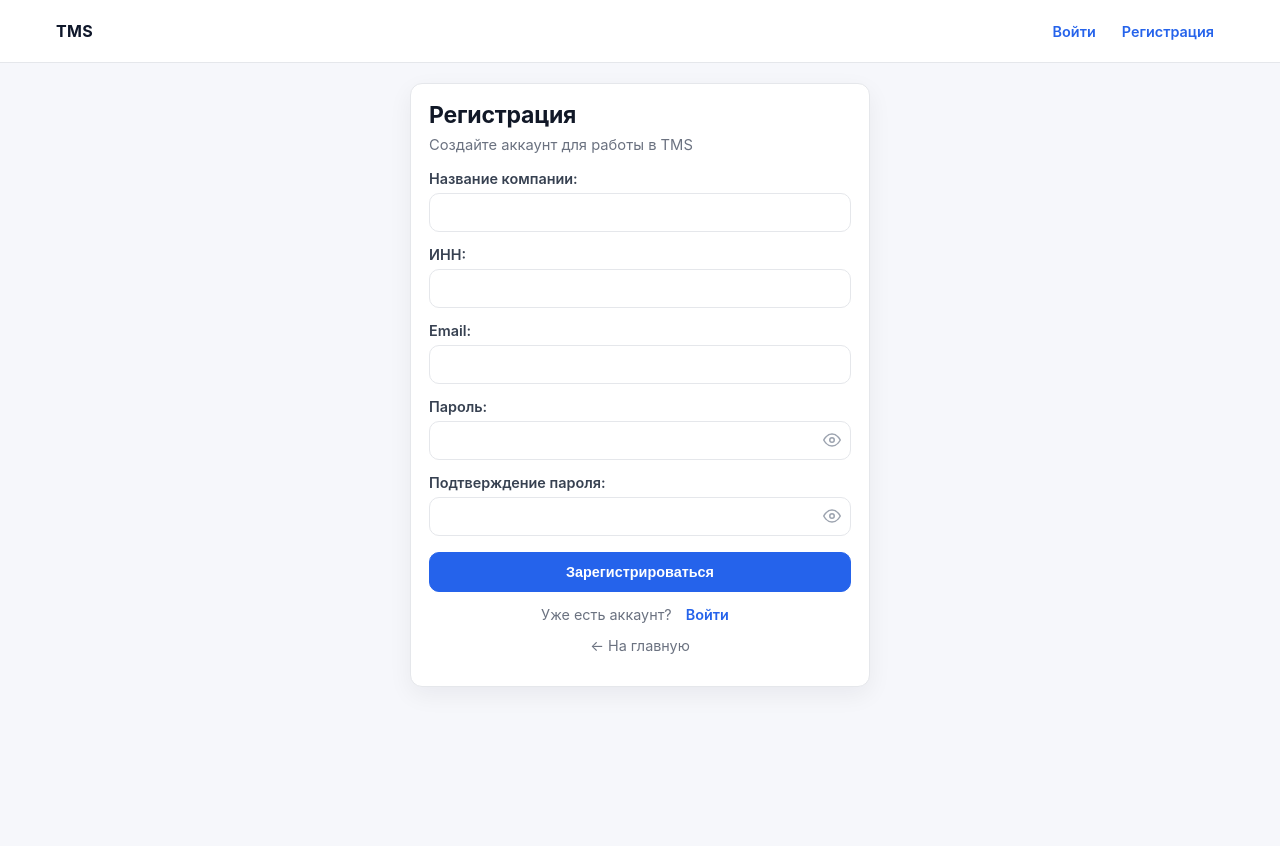
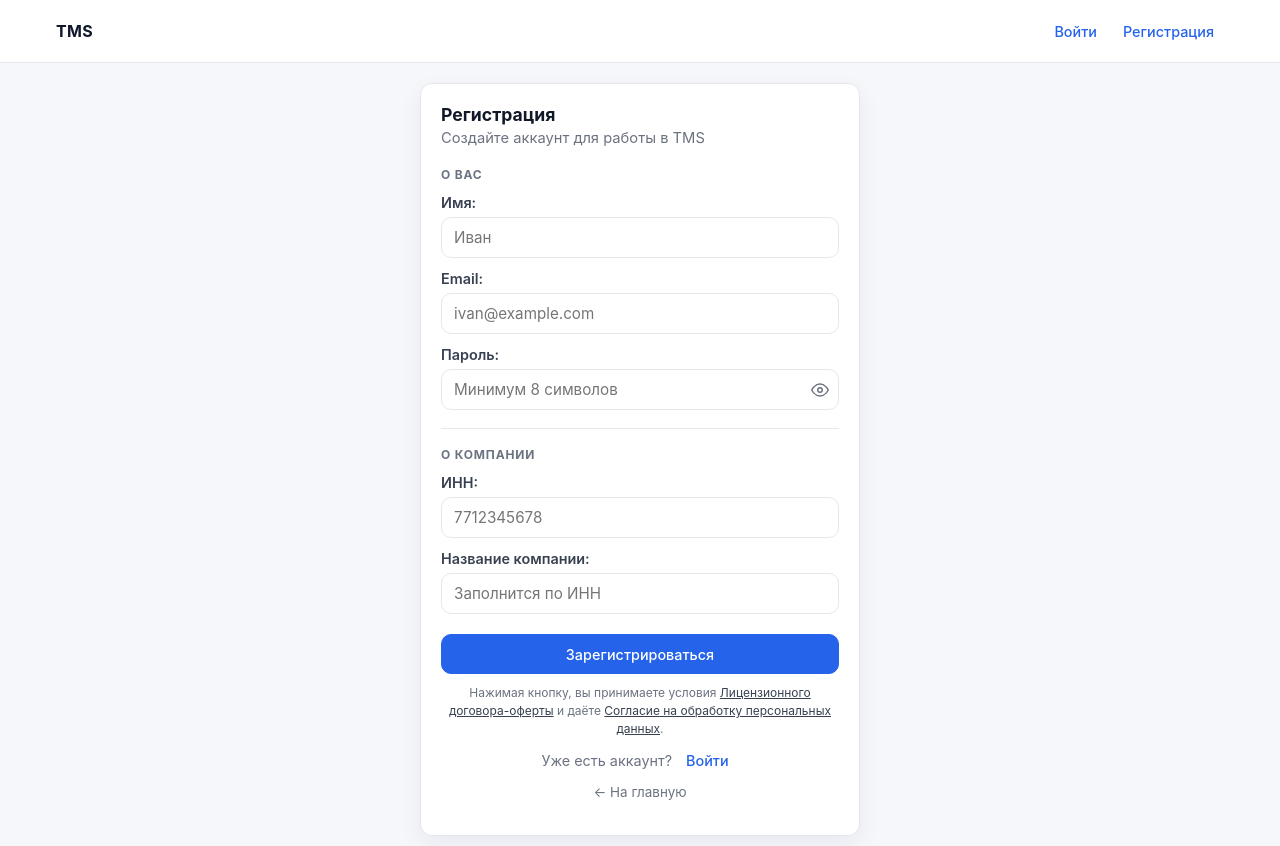
Before and after one commit to A-strata/transdoki, a Django app: page /accounts/register/ in a window 1280 px wide. Run offline with Django 5.2, Linux system fonts and the light colour scheme; parts of the project's set-up code (start-up, migrations or seed data) failed here and were passed over.

Commit message:
accounts: доработка формы регистрации, общие стили форм в forms.css
- Убрано поле подтверждения пароля, добавлен глазок через password_toggle.js
- Добавлено поле «Имя» (first_name) — сохраняется в User.first_name
- Форма разбита на два блока: «О вас» и «О компании» с hr-разделителем
- Автоподстановка названия компании по ИНН (Dadata, oninput + спиннер)
- Приветствие в навбаре: first_name с fallback на username
- Текст оферты под кнопкой регистрации
- static/css/forms.css переписан под текущую дизайн-систему,
  подключён в base.html; дубли удалены из register.html
- docs/ui-guide.md: обновлён раздел 7 — CSS/JS во внешних файлах

Co-Authored-By: Claude Sonnet 4.6 <noreply@anthropic.com>

```diff
--- a/accounts/forms.py
+++ b/accounts/forms.py
@@ -13,26 +13,32 @@ from .services import create_account_user_by_admin, register_account_with_owner
 
 
 class AccountRegistrationForm(forms.Form):
-    company_name = forms.CharField(
-        label="Название компании",
-        max_length=200,
+    # Блок 1: О вас
+    first_name = forms.CharField(
+        label="Имя",
+        max_length=150,
+        widget=forms.TextInput(attrs={"placeholder": "Иван"}),
     )
+    email = forms.EmailField(
+        label="Email",
+        max_length=150,
+        widget=forms.EmailInput(attrs={"placeholder": "ivan@example.com"}),
+    )
+    password1 = forms.CharField(
+        label="Пароль",
+        widget=forms.PasswordInput(attrs={"placeholder": "Минимум 8 символов"}),
+    )
+    # Блок 2: О компании
     inn = forms.CharField(
         label="ИНН",
         max_length=12,
         validators=[validate_inn],
+        widget=forms.TextInput(attrs={"placeholder": "7712345678", "inputmode": "numeric"}),
     )
-    email = forms.EmailField(
-        label="Email",
-        max_length=150,
-    )
-    password1 = forms.CharField(
-        label="Пароль",
-        widget=forms.PasswordInput,
-    )
-    password2 = forms.CharField(
-        label="Подтверждение пароля",
-        widget=forms.PasswordInput,
+    company_name = forms.CharField(
+        label="Название компании",
+        max_length=200,
+        widget=forms.TextInput(attrs={"placeholder": "Заполнится по ИНН"}),
     )
 
     def clean_email(self):
@@ -57,25 +63,18 @@ class AccountRegistrationForm(forms.Form):
 
         return inn
 
-    def clean(self):
-        cleaned_data = super().clean()
-        password1 = cleaned_data.get("password1")
-        password2 = cleaned_data.get("password2")
-
-        if password1 and password2 and password1 != password2:
-            self.add_error("password2", "Пароли не совпадают.")
-            return cleaned_data
-
-        if password1:
+    def clean_password1(self):
+        password = self.cleaned_data.get("password1")
+        if password:
             try:
-                validate_password(password1)
+                validate_password(password)
             except ValidationError as e:
-                self.add_error("password1", e)
-
-        return cleaned_data
+                raise ValidationError(e.messages)
+        return password
 
     def save(self):
         return register_account_with_owner(
+            first_name=self.cleaned_data["first_name"],
             company_name=self.cleaned_data["company_name"],
             inn=self.cleaned_data["inn"],
             email=self.cleaned_data["email"],
--- a/accounts/services.py
+++ b/accounts/services.py
@@ -42,6 +42,7 @@ def _generate_temp_password(length: int = 10) -> str:
 @transaction.atomic
 def register_account_with_owner(
     *,
+    first_name: str,
     company_name: str,
     inn: str,
     email: str,
@@ -61,6 +62,7 @@ def register_account_with_owner(
         username=normalized_email,
         email=normalized_email,
         password=password,
+        first_name=first_name.strip(),
     )
 
     account = Account.objects.create(
--- a/accounts/templates/accounts/register.html
+++ b/accounts/templates/accounts/register.html
@@ -4,161 +4,76 @@
 {% block content %}
 <style>
     .auth-page {
-        max-width: 460px;
+        max-width: 440px;
         margin: 0 auto;
         padding-top: 12px;
     }
 
     .auth-card {
-        background: #fff;
-        border: 1px solid #e5e7eb;
-        border-radius: 12px;
-        box-shadow: 0 8px 24px rgba(15, 23, 42, 0.06);
-        padding: 18px;
+        background: var(--surface);
+        border: 1px solid var(--border);
+        border-radius: var(--radius);
+        box-shadow: var(--shadow);
+        padding: 20px;
     }
 
     .auth-title {
-        margin: 0 0 6px;
-        font-size: clamp(1.2rem, 1.8vw, 1.5rem);
-        line-height: 1.2;
-        letter-spacing: -0.01em;
+        margin: 0 0 4px;
+        font-size: 1.1rem;
+        font-weight: 700;
+        color: var(--text);
     }
 
     .auth-subtitle {
-        margin: 0 0 14px;
-        color: #6b7280;
+        margin: 0 0 20px;
+        color: var(--muted);
         font-size: 0.92rem;
     }
 
-    .form-errors {
-        margin-bottom: 12px;
-        padding: 10px 12px;
-        background: #fef2f2;
-        border: 1px solid #fecaca;
-        border-radius: 10px;
+    /* Заголовки секций */
+    .section-label {
+        margin: 0 0 12px;
+        font-size: 0.75rem;
+        font-weight: 700;
+        text-transform: uppercase;
+        letter-spacing: 0.07em;
+        color: var(--muted);
     }
 
-    .form-errors p {
-        margin: 0;
-        color: #991b1b;
-        font-size: 0.88rem;
+    /* Разделитель между секциями */
+    .divider {
+        border: none;
+        border-top: 1px solid var(--border);
+        margin: 18px 0;
     }
 
-    .form-errors p + p {
-        margin-top: 6px;
+    /* ИНН: спиннер и подсказка */
+    .inn-wrap { position: relative; }
+    .inn-wrap input { padding-right: 34px; }
+
+    .inn-spinner {
+        position: absolute;
+        right: 10px;
+        top: 50%;
+        transform: translateY(-50%);
+        display: none;
+        color: var(--muted);
     }
 
-    .field {
-        margin-bottom: 12px;
+    .inn-spinner.active { display: block; }
+
+    .autofill-hint {
+        display: none;
+        margin-top: 4px;
+        font-size: 0.84rem;
+        color: var(--muted);
     }
 
-    .field:last-of-type {
-        margin-bottom: 0;
-    }
+    .autofill-hint.visible { display: block; }
 
-    .field label {
-        display: inline-block;
-        margin-bottom: 6px;
-        font-size: 0.9rem;
-        font-weight: 600;
-        color: #374151;
-    }
-
-    .field input,
-    .field select,
-    .field textarea {
-        width: 100%;
-        border: 1px solid #e5e7eb;
-        border-radius: 10px;
-        background: #fff;
-        color: #111827;
-        padding: 10px 12px;
-        font-size: 0.95rem;
-        transition: border-color .2s ease, box-shadow .2s ease;
-        box-sizing: border-box;
-    }
-
-    .field input:focus,
-    .field select:focus,
-    .field textarea:focus {
-        outline: none;
-        border-color: #2563eb;
-        box-shadow: 0 0 0 3px rgba(37, 99, 235, 0.15);
-    }
-
-    .helptext {
-        display: block;
-        margin-top: 6px;
-        color: #6b7280;
-        font-size: 0.82rem;
-        line-height: 1.35;
-    }
-
-    .errorlist {
-        list-style: none;
-        margin: 6px 0 0;
-        padding: 0;
-    }
-
-    .errorlist li {
-        color: #991b1b;
-        font-size: 0.83rem;
-        line-height: 1.3;
-    }
-
-    .auth-actions {
-        display: flex;
-        gap: 10px;
-        margin-top: 16px;
-    }
-
-    .tms-btn {
-        width: 100%;
-        min-height: 40px;
-        border-radius: 10px;
-        border: 1px solid transparent;
-        padding: 0 14px;
-        font-size: 0.9rem;
-        font-weight: 600;
-        cursor: pointer;
-        transition: background .2s ease, border-color .2s ease;
-    }
-
-    .tms-btn-primary {
-        background: #2563eb;
-        border-color: #2563eb;
-        color: #fff;
-    }
-
-    .tms-btn-primary:hover {
-        background: #1d4ed8;
-        border-color: #1d4ed8;
-    }
-
-    .auth-footer {
-        margin-top: 14px;
-        color: #6b7280;
-        font-size: 0.9rem;
-        text-align: center;
-    }
-
-    .auth-link {
-        color: #2563eb;
-        font-weight: 600;
-        text-decoration: none;
-    }
-
-    .auth-link:hover {
-        text-decoration: underline;
-    }
-
-    .pwd-wrap {
-        position: relative;
-    }
-
-    .pwd-wrap input {
-        padding-right: 40px;
-    }
+    /* Глазок (для password_toggle.js) */
+    .pwd-wrap { position: relative; }
+    .pwd-wrap input { padding-right: 40px; }
 
     .pwd-toggle {
         position: absolute;
@@ -169,20 +84,74 @@
         border: none;
         padding: 0;
         cursor: pointer;
-        color: #9ca3af;
+        color: var(--muted);
         display: flex;
         align-items: center;
         line-height: 1;
     }
 
-    .pwd-toggle:hover {
-        color: #374151;
+    .pwd-toggle:hover { color: var(--text); }
+
+    /* Кнопка и оферта */
+    .auth-actions { margin-top: 20px; }
+
+    .tms-btn {
+        width: 100%;
+        min-height: 40px;
+        border-radius: var(--radius-sm);
+        border: 1px solid transparent;
+        padding: 0 14px;
+        font-size: 0.9rem;
+        font-weight: 500;
+        font-family: inherit;
+        cursor: pointer;
+        transition: background .15s, border-color .15s;
     }
 
+    .tms-btn-primary {
+        background: var(--primary);
+        border-color: var(--primary);
+        color: #fff;
+    }
+
+    .tms-btn-primary:hover {
+        background: var(--primary-hover);
+        border-color: var(--primary-hover);
+    }
+
+    .oferta-text {
+        margin: 10px 0 0;
+        font-size: 0.75rem;
+        color: var(--muted);
+        line-height: 1.5;
+        text-align: center;
+    }
+
+    .oferta-text a {
+        color: #374151;
+        text-decoration: underline;
+    }
+
+    .oferta-text a:hover { color: var(--text); }
+
+    /* Футер карточки */
+    .auth-footer {
+        margin-top: 14px;
+        color: var(--muted);
+        font-size: 0.9rem;
+        text-align: center;
+    }
+
+    .auth-link {
+        color: var(--primary);
+        font-weight: 500;
+        text-decoration: none;
+    }
+
+    .auth-link:hover { text-decoration: underline; }
+
     @media (max-width: 520px) {
-        .auth-card {
-            padding: 14px;
-        }
+        .auth-card { padding: 16px; }
     }
 </style>
 
@@ -202,28 +171,70 @@
                 </div>
             {% endif %}
 
-            {% for field in form %}
-                <div class="field">
-                    {{ field.label_tag }}
-                    {{ field }}
-                    {% if field.help_text %}
-                        <small class="helptext">{{ field.help_text|safe }}</small>
-                    {% endif %}
-                    {{ field.errors }}
+            <p class="section-label">О вас</p>
+
+            <div class="field">
+                {{ form.first_name.label_tag }}
+                {{ form.first_name }}
+                {{ form.first_name.errors }}
+            </div>
+            <div class="field">
+                {{ form.email.label_tag }}
+                {{ form.email }}
+                {{ form.email.errors }}
+            </div>
+            <div class="field">
+                {{ form.password1.label_tag }}
+                {{ form.password1 }}
+                {% if form.password1.help_text %}
+                    <small class="helptext">{{ form.password1.help_text|safe }}</small>
+                {% endif %}
+                {{ form.password1.errors }}
+            </div>
+
+            <hr class="divider">
+
+            <p class="section-label">О компании</p>
+
+            <div class="field">
+                {{ form.inn.label_tag }}
+                <div class="inn-wrap">
+                    {{ form.inn }}
+                    <svg class="inn-spinner" id="inn-spin" width="16" height="16" viewBox="0 0 16 16" fill="none">
+                        <circle cx="8" cy="8" r="6" stroke="#e5e7eb" stroke-width="2"/>
+                        <path d="M8 2a6 6 0 0 1 6 6" stroke="#2563eb" stroke-width="2" stroke-linecap="round">
+                            <animateTransform attributeName="transform" type="rotate"
+                                from="0 8 8" to="360 8 8" dur=".7s" repeatCount="indefinite"/>
+                        </path>
+                    </svg>
                 </div>
-            {% endfor %}
+                <span class="autofill-hint" id="autofill-hint">Название заполнится автоматически</span>
+                {{ form.inn.errors }}
+            </div>
+            <div class="field">
+                {{ form.company_name.label_tag }}
+                {{ form.company_name }}
+                {{ form.company_name.errors }}
+            </div>
 
             <div class="auth-actions">
-                <button type="submit" class="tms-btn tms-btn-primary">Зарегистрироваться</button>
+                <button type="submit" class="tms-btn tms-btn-primary"
+                        data-loading-text="Регистрация...">Зарегистрироваться</button>
             </div>
+            <p class="oferta-text">
+                Нажимая кнопку, вы принимаете условия
+                <a href="#">Лицензионного договора-оферты</a>
+                и даёте
+                <a href="#">Согласие на обработку персональных данных</a>.
+            </p>
         </form>
 
         <p class="auth-footer">
             Уже есть аккаунт?
             <a href="{% url 'login' %}" class="auth-link">Войти</a>
         </p>
-        <p class="auth-footer" style="margin-top: 8px;">
-            <a href="{% url 'home' %}" class="auth-link" style="font-weight: 400; color: #6b7280;">← На главную</a>
+        <p class="auth-footer" style="margin-top: 6px;">
+            <a href="{% url 'home' %}" style="font-size: 0.84rem; color: var(--muted);">← На главную</a>
         </p>
     </div>
 </section>
@@ -231,4 +242,60 @@
 
 {% block extra_js %}
 <script src="{% static 'js/password_toggle.js' %}"></script>
+<script>
+(function () {
+    var innInput = document.getElementById('id_inn');
+    var nameInput = document.getElementById('id_company_name');
+    var hint = document.getElementById('autofill-hint');
+    var spin = document.getElementById('inn-spin');
+    if (!innInput || !nameInput) return;
+
+    var timer = null;
+    var autofilled = false;
+
+    innInput.addEventListener('input', function () {
+        var digits = this.value.replace(/\D/g, '');
+        if (this.value !== digits) this.value = digits;
+
+        clearTimeout(timer);
+        spin.classList.remove('active');
+        hint.classList.remove('visible');
+
+        if (digits.length < 10) {
+            if (autofilled) {
+                nameInput.value = '';
+                autofilled = false;
+            }
+            return;
+        }
+
+        hint.classList.add('visible');
+        spin.classList.add('active');
+        nameInput.placeholder = 'Загружаем…';
+
+        timer = setTimeout(function () {
+            fetch('{% url "organizations:api_suggestions_by_inn" %}?inn=' + encodeURIComponent(digits))
+                .then(function (r) { return r.ok ? r.json() : null; })
+                .then(function (data) {
+                    spin.classList.remove('active');
+                    hint.classList.remove('visible');
+                    nameInput.placeholder = 'Заполнится по ИНН';
+                    if (data && data.short_name) {
+                        nameInput.value = data.short_name;
+                        autofilled = true;
+                    }
+                })
+                .catch(function () {
+                    spin.classList.remove('active');
+                    hint.classList.remove('visible');
+                    nameInput.placeholder = 'Заполнится по ИНН';
+                });
+        }, 600);
+    });
+
+    nameInput.addEventListener('input', function () {
+        autofilled = false;
+    });
+})();
+</script>
 {% endblock %}
--- a/static/css/forms.css
+++ b/static/css/forms.css
@@ -1,127 +1,96 @@
-form p {
-    margin-bottom: 1rem;
+/*
+ * Общие стили компонентов форм.
+ * Подключается в base.html и применяется ко всем шаблонам.
+ *
+ * Использует CSS-переменные из :root (base.html):
+ * --surface, --border, --text, --muted, --primary, --radius-sm
+ */
+
+/* Обёртка поля */
+.field {
+    margin-bottom: 12px;
+    min-width: 0;
 }
 
-form input, form select, form textarea {
-    width: 300px;
-    padding: 8px;
-    border: 1px solid #ccc;
-    border-radius: 4px;
-    font-size: 14px;
+.field:last-of-type {
+    margin-bottom: 0;
+}
+
+/* Метка */
+.field label {
+    display: block;
+    margin-bottom: 6px;
+    font-size: 0.9rem;
+    font-weight: 600;
+    color: #374151;
+}
+
+/* Элементы ввода */
+.field input,
+.field select,
+.field textarea {
+    width: 100%;
+    border: 1px solid var(--border);
+    border-radius: var(--radius-sm);
+    background: var(--surface);
+    color: var(--text);
+    padding: 10px 12px;
+    font-size: 0.95rem;
+    font-family: inherit;
+    transition: border-color .2s ease, box-shadow .2s ease;
     box-sizing: border-box;
 }
 
-form label {
-    display: block;
-    margin-bottom: 5px;
-    font-weight: bold;
+.field textarea {
+    min-height: 84px;
+    resize: vertical;
 }
 
-.errorlist {
-    color: #d9534f;
-    margin: 5px 0;
-    padding: 0;
-    list-style: none;
-}
-.form-errors {
-    background: #f8d7da;
-    border: 1px solid #f5c6cb;
-    border-radius: 4px;
-    padding: 10px;
-    margin-bottom: 20px;
+.field input:focus,
+.field select:focus,
+.field textarea:focus {
+    outline: none;
+    border-color: var(--primary);
+    box-shadow: 0 0 0 3px rgba(37, 99, 235, 0.15);
 }
 
-.form-errors .error {
-    color: #721c24;
-    margin: 5px 0;
-    font-weight: bold;
+/* Ошибки полей */
+.errorlist {
     list-style: none;
+    margin: 6px 0 0;
     padding: 0;
 }
 
-button, .btn {
-    padding: 10px 20px;
-    background: #007bff;
-    color: white;
-    border: none;
-    border-radius: 4px;
-    cursor: pointer;
-    text-decoration: none;
-    display: inline-block;
+.errorlist li {
+    color: #991b1b;
+    font-size: 0.84rem;
+    line-height: 1.3;
 }
 
-button:hover, .btn:hover {
-    background: #0056b3;
+/* Подсказка к полю */
+.helptext {
+    display: block;
+    margin-top: 5px;
+    color: var(--muted);
+    font-size: 0.84rem;
+    line-height: 1.35;
 }
 
-/* Стили для autocomplete inputs */
-.autocomplete-input {
-    width: 300px !important;
-    padding: 8px !important;
-    border: 1px solid #ccc !important;
-    border-radius: 4px !important;
-    font-size: 14px !important;
-    box-sizing: border-box !important;
-}
-/* forms.css - добавь эти стили в конец файла */
-
-/* Контейнер для центрирования формы входа */
-.login-container {
-    display: flex;
-    justify-content: center;
-    align-items: center;
-    min-height: 70vh;
+/* Блок ошибок формы (non-field errors) */
+.form-errors {
+    margin-bottom: 14px;
+    padding: 10px 12px;
+    background: #fef2f2;
+    border: 1px solid #fecaca;
+    border-radius: var(--radius-sm);
 }
 
-/* Стили для формы входа */
-.login-form {
-    max-width: 400px;
-    width: 100%;
-    padding: 2rem;
-    border: 1px solid #ddd;
-    border-radius: 8px;
-    background: white;
-    box-shadow: 0 2px 10px rgba(0,0,0,0.1);
+.form-errors p {
+    margin: 0;
+    color: #991b1b;
+    font-size: 0.9rem;
 }
 
-.login-form h2 {
-    text-align: center;
-    margin-bottom: 1.5rem;
-    color: #333;
+.form-errors p + p {
+    margin-top: 6px;
 }
-
-.login-form form p {
-    margin-bottom: 1rem;
-}
-
-.login-form form input[type="text"],
-.login-form form input[type="password"] {
-    width: 100%;
-    padding: 10px;
-    border: 1px solid #ccc;
-    border-radius: 4px;
-    font-size: 14px;
-    box-sizing: border-box;
-}
-
-.login-form form button {
-    width: 100%;
-    padding: 12px;
-    margin-top: 1rem;
-    background: #007bff;
-    color: white;
-    border: none;
-    border-radius: 4px;
-    cursor: pointer;
-    font-size: 16px;
-}
-
-.login-form form button:hover {
-    background: #0056b3;
-}
-
-.login-form p:last-child {
-    text-align: center;
-    margin-top: 1.5rem;
-    color: #666;
-}
--- a/templates/base.html
+++ b/templates/base.html
@@ -388,6 +388,7 @@
     }
 </style>
 
+    <link rel="stylesheet" href="{% static 'css/forms.css' %}">
     {% block head %}{% endblock %}
 </head>
 <body>
@@ -436,7 +437,7 @@
                         Личный кабинет
                     </a>
 
-                    <span class="user-meta">Привет, {{ user.username }}!</span>
+                    <span class="user-meta">Привет, {{ user.first_name|default:user.username }}!</span>
                     <form method="post" action="{% url 'logout' %}" class="logout-form">
                         {% csrf_token %}
                         <button type="submit" class="btn-link">Выйти</button>
@@ -448,7 +449,7 @@
             </div>-->
             <div class="nav-right">
                 {% if user.is_authenticated %}
-                    <span class="user-meta">Привет, {{ user.username }}!</span>
+                    <span class="user-meta">Привет, {{ user.first_name|default:user.username }}!</span>
 
                     {% if billing_account %}
                         {% if billing_account.is_billing_exempt %}
```
Also changed, not shown: docs/ui-guide.md (+27 -2 lines).
